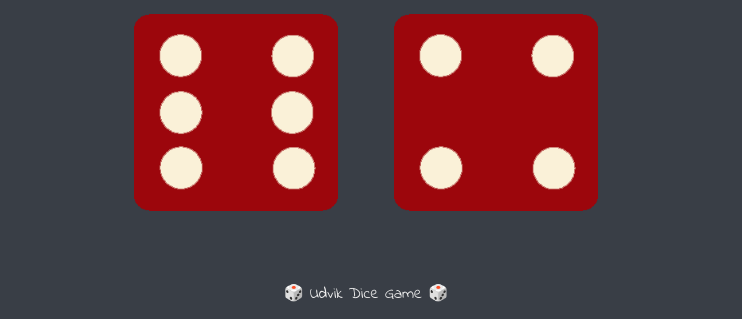
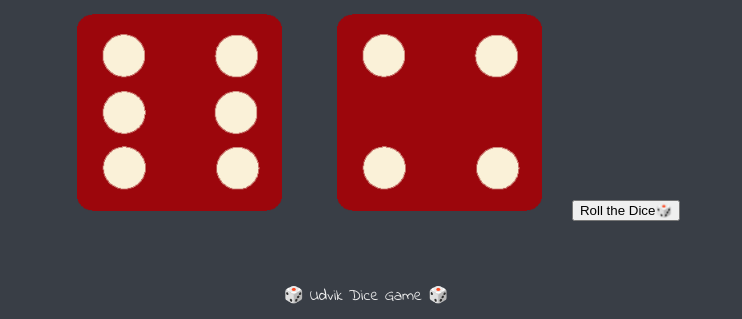
Before and after one commit to Udvik/UdvikDiceGame, a plain HTML site: page index.html in a window 1280 px wide. Shown: the part 481-800 px from the top of the page, without its empty margins (274-1016 px from the left). Drawn offline with Linux system fonts and the light colour scheme.

Commit message:
Update index.html
added a button

```diff
--- a/index.html
+++ b/index.html
@@ -21,6 +21,9 @@
         <p>Player 2</p>
         <img class="img2" id="secondDice" src="./images/">
       </div>
+      <button onclick="rollDice()">
+        Roll the Dice🎲
+      </button>
 
     </div>
 
```
